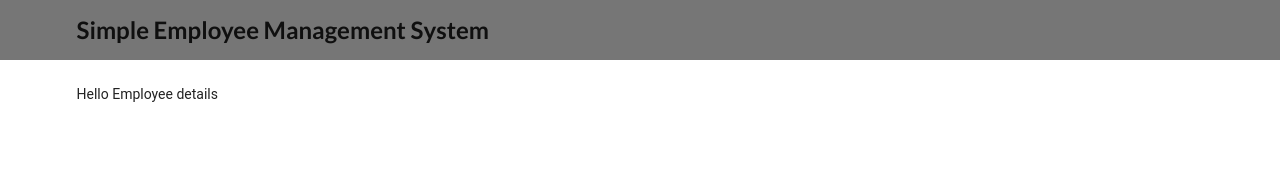
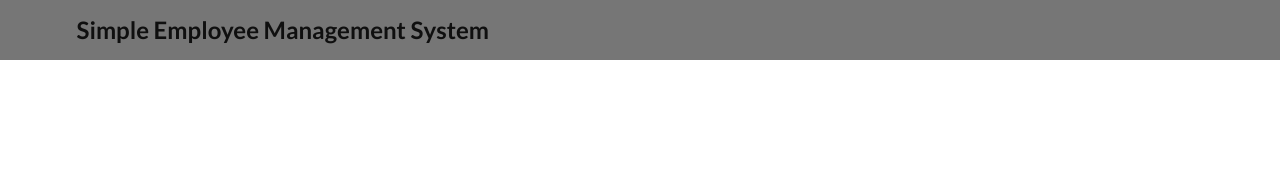
Before and after one commit to mzazakeith/React-Redux-Springboot-demo, a React (Create React App) app in the folder employeemgtfrontend/: page /employee/1 in a window 1280 px wide. Shown: the top 174 px of the page. Built offline with nearby package versions, Linux system fonts and the light colour scheme; no server answers.

Commit message:
fixed link routing and fetched specific employee from backend

```diff
--- a/employeemgtfrontend/src/components/Employee.js
+++ b/employeemgtfrontend/src/components/Employee.js
@@ -1,14 +1,15 @@
 import React from "react";
 import { useSelector } from "react-redux";
+import {Link} from "react-router-dom";
 
 const Employee = () =>{
     const employees = useSelector((state) => state.allEmployees.employees);
-    console.log(employees);
     return(
         <div className="ui grid container">
                 {employees && employees.map((employee)=>{
                     return(
                         <div className="four wide column" key={employee.id}>
+                            <Link to={`/employee/${employee.id}`}>
                                 <div className="ui link cards">
                                     <div className="card">
                                         <div className="image">
@@ -21,6 +22,7 @@ const Employee = () =>{
                                         </div>
                                     </div>
                                 </div>
+                            </Link>
                         </div>
                     );
                 })}
--- a/employeemgtfrontend/src/components/EmployeeDetails.js
+++ b/employeemgtfrontend/src/components/EmployeeDetails.js
@@ -1,18 +1,19 @@
 import React, {useEffect} from "react";
-import {useParams} from "react-router-dom";
 import {useDispatch, useSelector} from "react-redux";
 import axios from "axios";
 import {removeSelectedEmployee, selectedEmployee} from "../redux/actions";
+import {useParams} from "react-router-dom";
 
 
 const EmployeeDetails = () =>{
+    const dispatch = useDispatch();
     const {employeeId} = useParams();
-    const dispatch = useDispatch();
     const employee = useSelector((state) => state.employee);
     console.log(employee);
     const fetchDetails = async  () => {
-        const response = await axios.get(`http://localhost:8080/api/employee/${employeeId}`)
-            .catch((err)=>{
+        const response =
+            await axios.get(`http://localhost:8080/api/employee/${employeeId}`)
+                .catch((err)=>{
                 console.log("Err",err);
             });
         dispatch(selectedEmployee(response.data))
@@ -24,9 +25,11 @@ const EmployeeDetails = () =>{
             dispatch(removeSelectedEmployee());
         }
     }, [employeeId]);
+
     return(
         <div className="ui grid container">
-            <p>Hello Employee details</p>
+
+
         </div>
     );
 };
```
